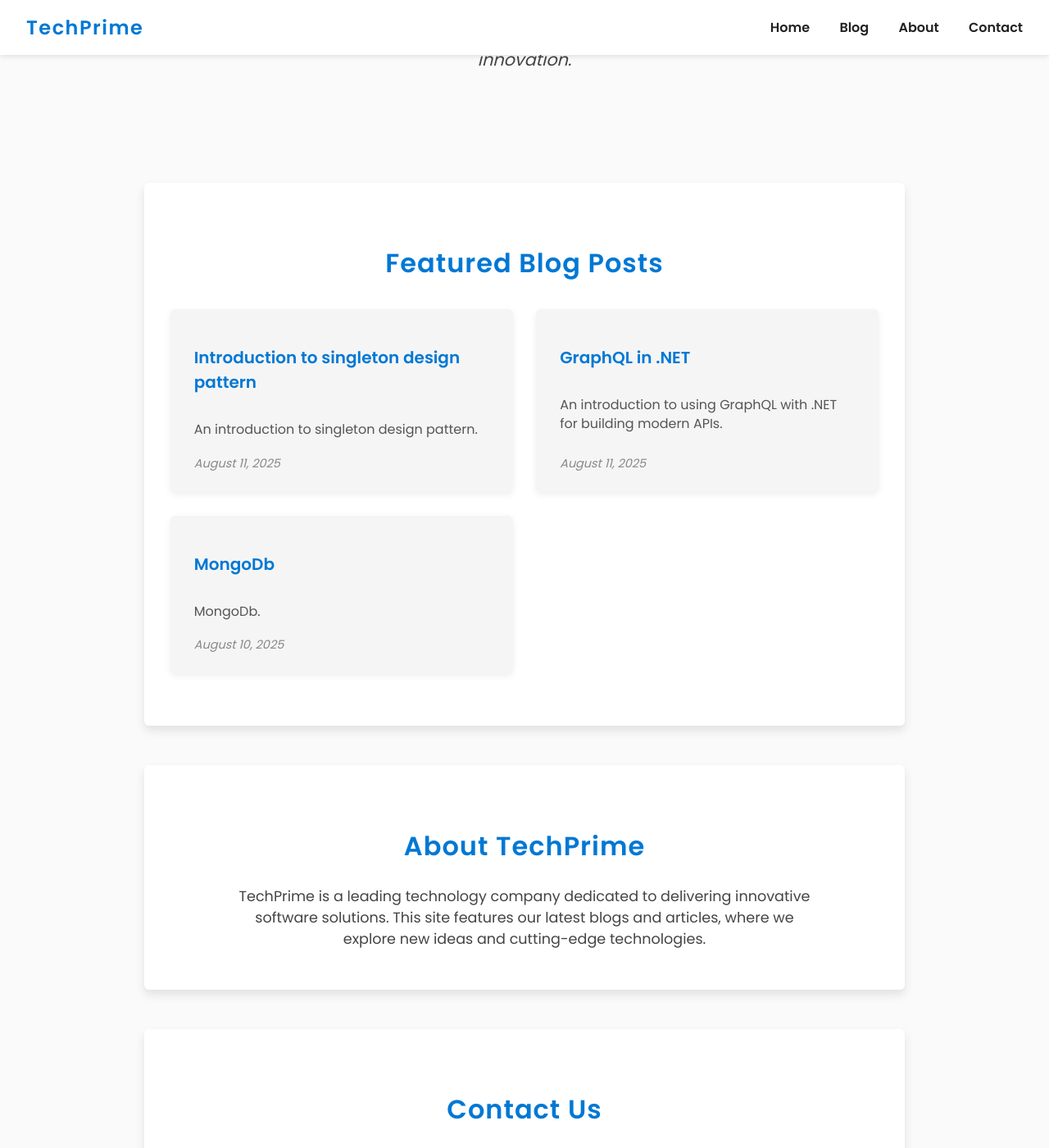
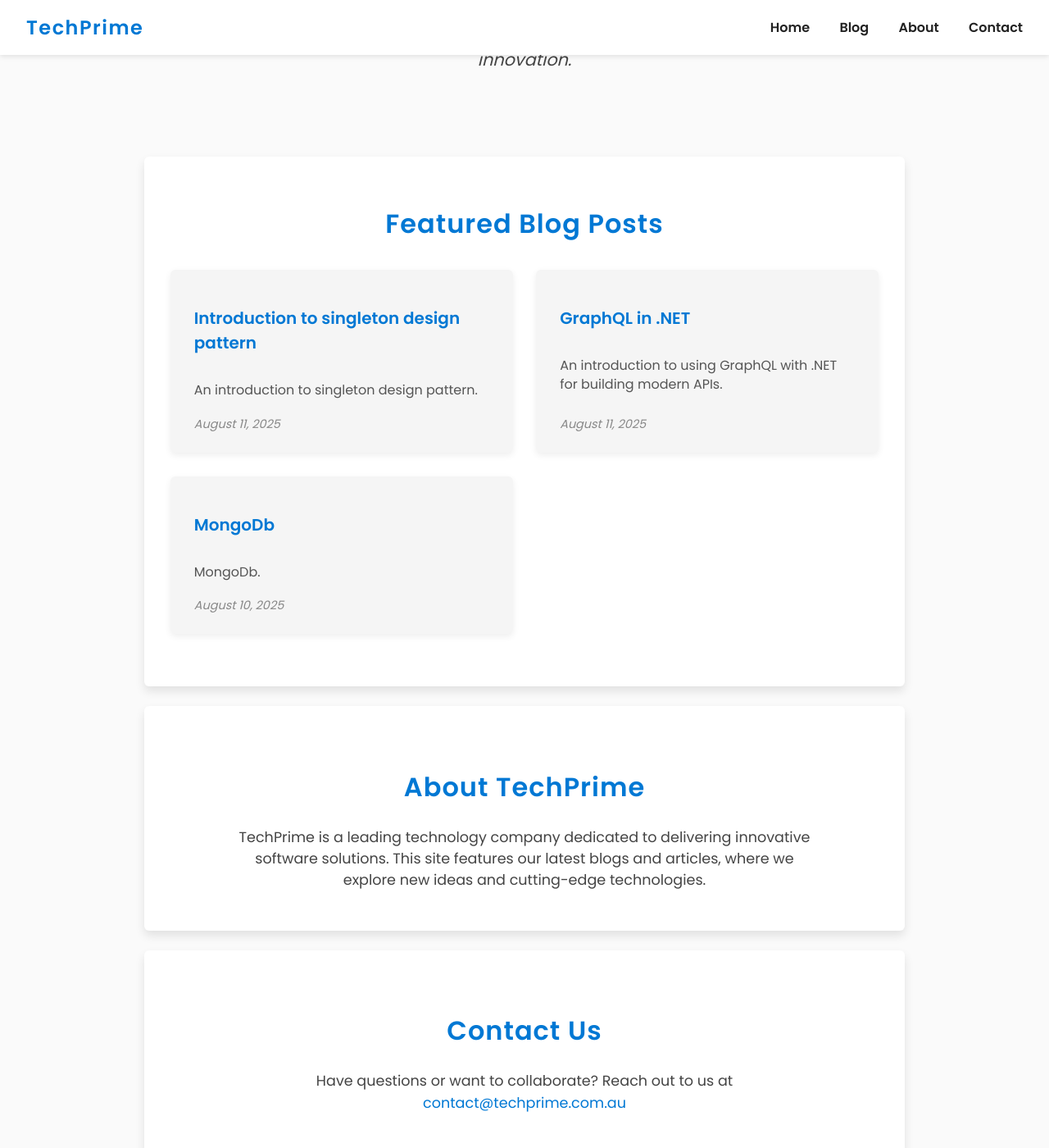
Before and after one commit to techprimelabs/techprimelabs.github.io, a Jekyll site: the page built from index.md, in a window 1280 px wide and 1400 px high, scrolled down 272 px. Shown: the whole window at 82% size. Built offline with Jekyll 4.4.1, drawn with Linux system fonts in a browser that asks for light colours.

Commit message:
reduce gap

```diff
--- a/assets/css/style.css
+++ b/assets/css/style.css
@@ -102,7 +102,7 @@
     flex-direction: column;
     justify-content: center;
     text-align: center;
-    padding: 4rem 1rem 6rem;
+    padding: 4rem 1rem 4rem;
     color: var(--color-text);
   }
   .hero h1 {
@@ -161,7 +161,7 @@
   /* Featured Blogs */
   .featured-blogs {
     background: #fff;
-    padding: 3rem 2rem 4rem;
+    padding: 2rem 2rem 4rem;
     border-radius: 6px;
     box-shadow: 0 6px 12px rgba(0,0,0,0.1);
     color: var(--color-text);
@@ -220,7 +220,7 @@
     padding: 3rem 2rem;
     border-radius: 6px;
     box-shadow: 0 6px 12px rgba(0,0,0,0.1);
-    margin-top: 3rem;
+    margin-top: 1.5rem;
     color: var(--color-text);
   }
   section.about h2, section.contact h2 {
```
